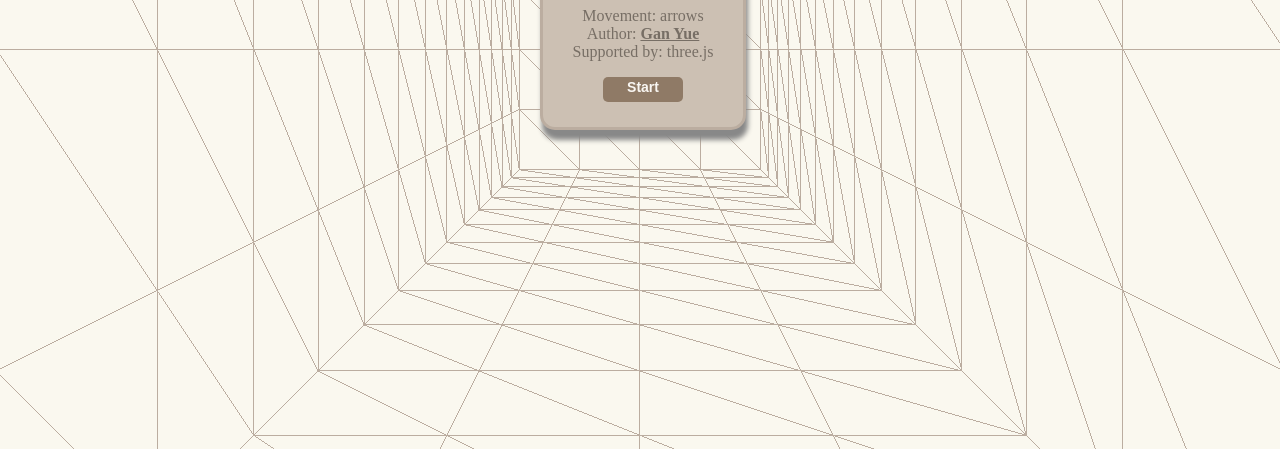
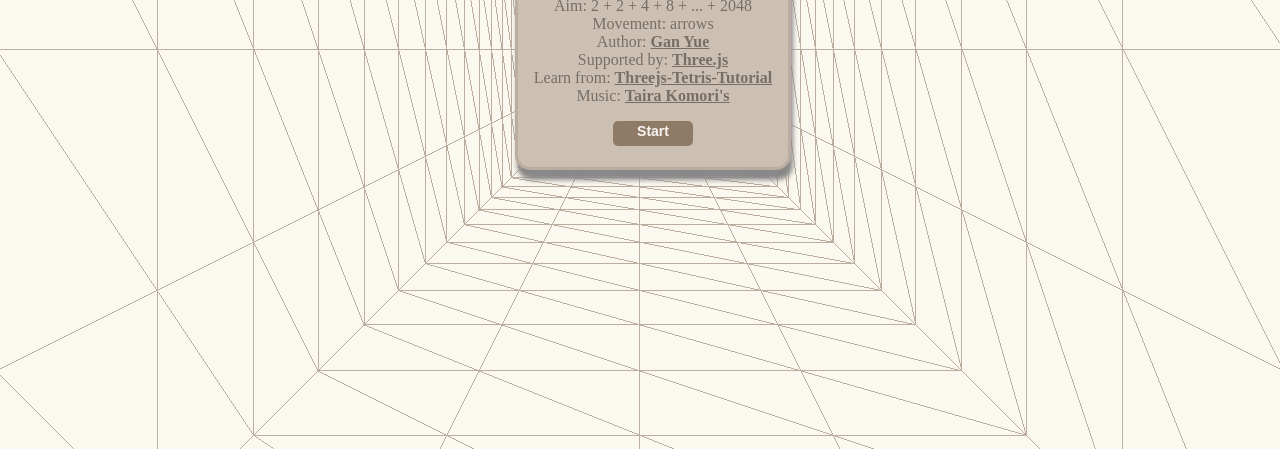
Before and after one commit to hermione521/Flying-2048, a plain HTML site: page index.html in a window 1280 px wide. Shown: the part 351-804 px from the top of the page. Drawn offline with Linux system fonts and the light colour scheme.

Commit message:
add intro

```diff
--- a/css/stylesheet.css
+++ b/css/stylesheet.css
@@ -7,12 +7,12 @@ body{
 
 #menu{
 	position: absolute;
-	width: 200px;
-	height: 200px;
+	width: 270px;
+	height: 250px;
 
 	top: 50%;
 	left: 50%;
-	margin: -125px 0 0 -100px;
+	margin: -135px 0 0 -125px;
 
 	text-align: center;
 
--- a/index.html
+++ b/index.html
@@ -13,9 +13,12 @@
 		<div id="menu">
 			<h1>Flying 2048</h1>
 			<p>
+				Aim: 2 + 2 + 4 + 8 + ... + 2048<br />
 				Movement: arrows<br />
 				Author: <a href="http://github.com/hermione0521">Gan Yue</a><br />
-				Supported by: three.js
+				Supported by: <a href="http://threejs.org/">Three.js</a><br />
+				Learn from: <a href="https://github.com/fridek/Threejs-Tetris-Tutorial">Threejs-Tetris-Tutorial</a><br />
+				Music: <a href="http://taira-komori.jpn.org/freesounden.html">Taira Komori's</a>
 			</p>
 			<button id="play_button">Start</button>
 		</div>
```
Also changed, not shown: 1 other file.
